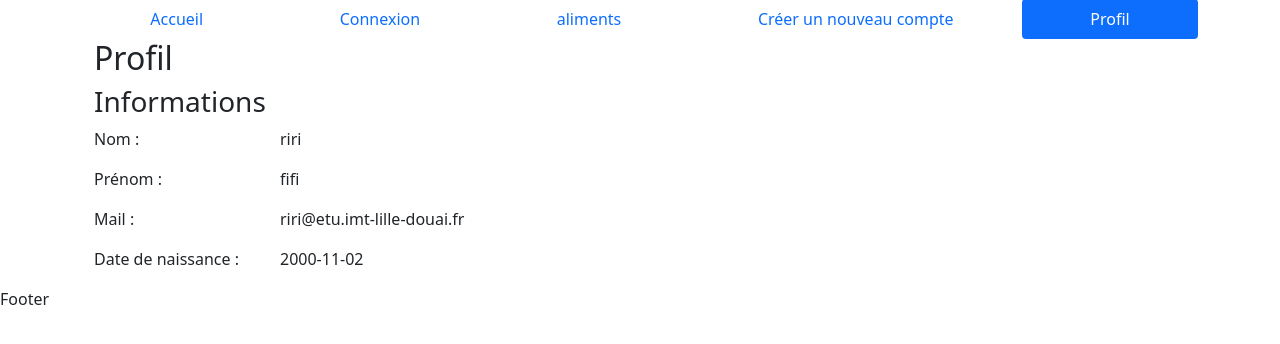
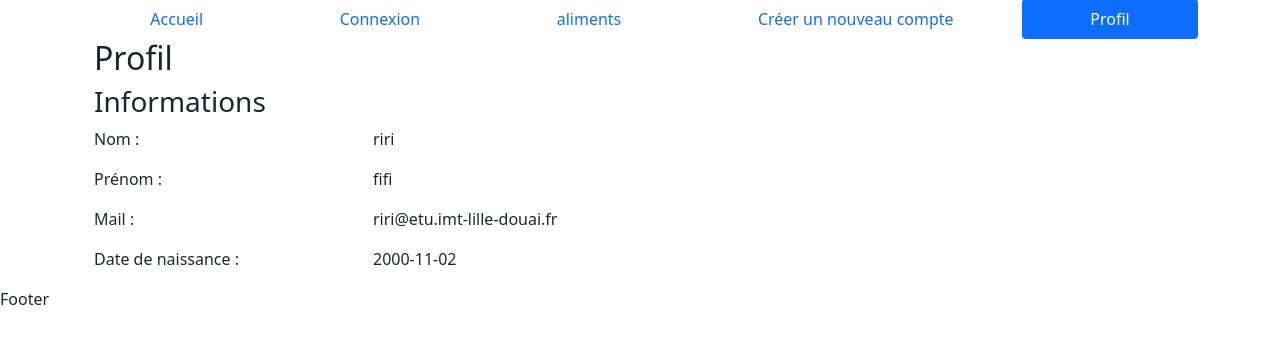
Before and after one commit to Alin236/iMangerMieux, a PHP site: page /index.php?page=profil in a window 1280 px wide. Shown: the part 81-425 px from the top of the page. Run offline with PHP 8.4, Linux system fonts and the light colour scheme; some libraries are stand-ins or nearby versions.

Commit message:
Bootstrap : légère modification de la taille des colonnes

```diff
--- a/frontend/profil.php
+++ b/frontend/profil.php
@@ -1,7 +1,7 @@
 <h2>Profil</h2>
 <h3>Informations</h3>
 <div class="row">
-    <div class="col-2">
+    <div class="col-3">
         <label for="nom">Nom :</label>
     </div>
     <div class="col">
@@ -9,7 +9,7 @@
     </div>
 </div>
 <div class="row">
-    <div class="col-2">
+    <div class="col-3">
         <label for="prenom">Prénom :</label>
     </div>
     <div class="col">
@@ -17,7 +17,7 @@
     </div>
 </div>
 <div class="row">
-    <div class="col-2">
+    <div class="col-3">
         <label for="mail">Mail :</label>
     </div>
     <div class="col">
@@ -25,7 +25,7 @@
     </div>
 </div>
 <div class="row">
-    <div class="col-2">
+    <div class="col-3">
         <label for="date_de_naissance">Date de naissance :</label>
     </div>
     <div class="col">
```
